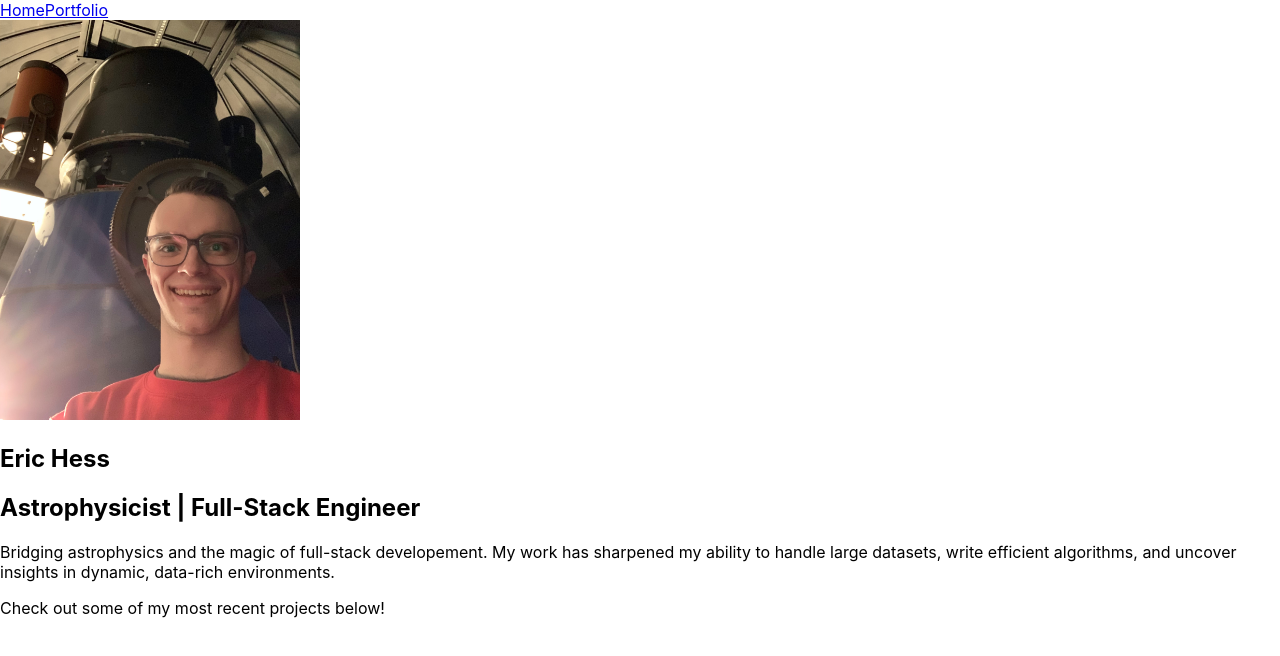
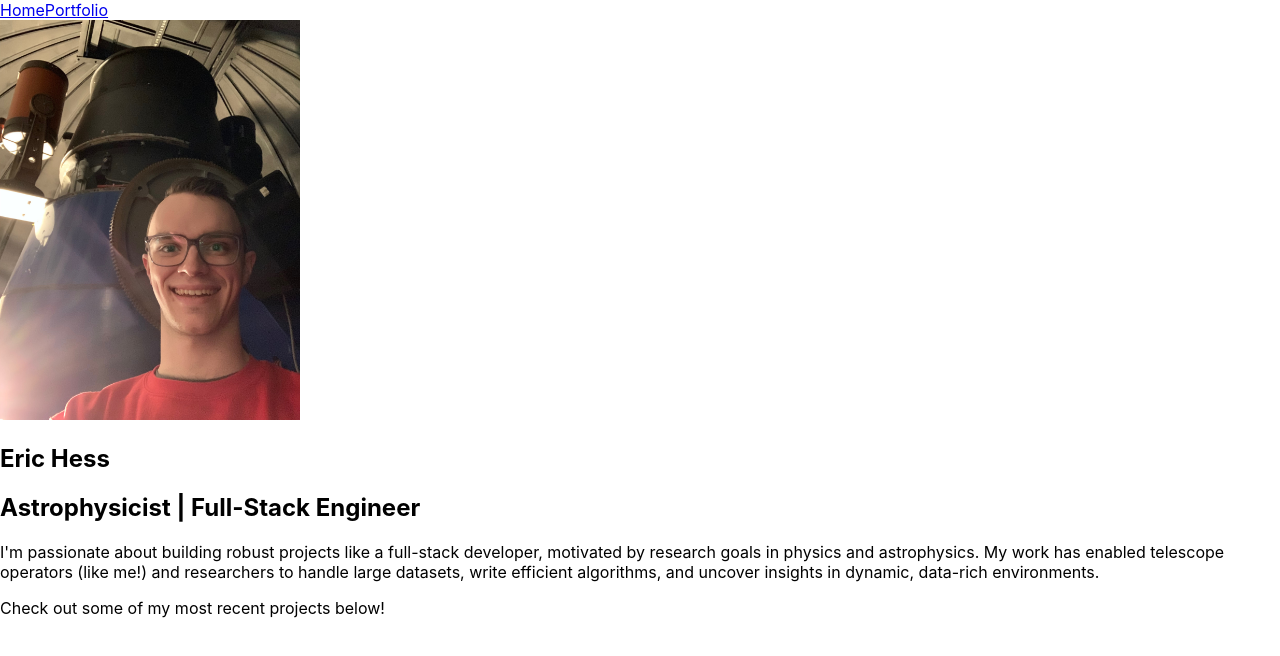
Before and after one commit to EKHess/portfolio, a React (Create React App) app: page /home in a window 1280 px wide. Shown: the top 656 px of the page. Built offline with nearby package versions, Linux system fonts and the light colour scheme.

Commit message:
Minor tweaks to the copy written in the Home component.

```diff
--- a/src/components/Home/Home.js
+++ b/src/components/Home/Home.js
@@ -12,7 +12,7 @@ function Home() {
                 <div id="portfolio-pitch">
                     <h1>Eric Hess</h1>
                     <h2>Astrophysicist | Full-Stack Engineer</h2>
-                    <p>Bridging astrophysics and the magic of full-stack developement. My work has sharpened my ability to handle large datasets, write efficient algorithms, and uncover insights in dynamic, data-rich environments.</p>
+                    <p>I'm passionate about building robust projects like a full-stack developer, motivated by research goals in physics and astrophysics. My work has enabled telescope operators (like me!) and researchers to handle large datasets, write efficient algorithms, and uncover insights in dynamic, data-rich environments.</p>
                     <p>Check out some of my most recent projects below!</p>
                 </div>
             </section>
```
